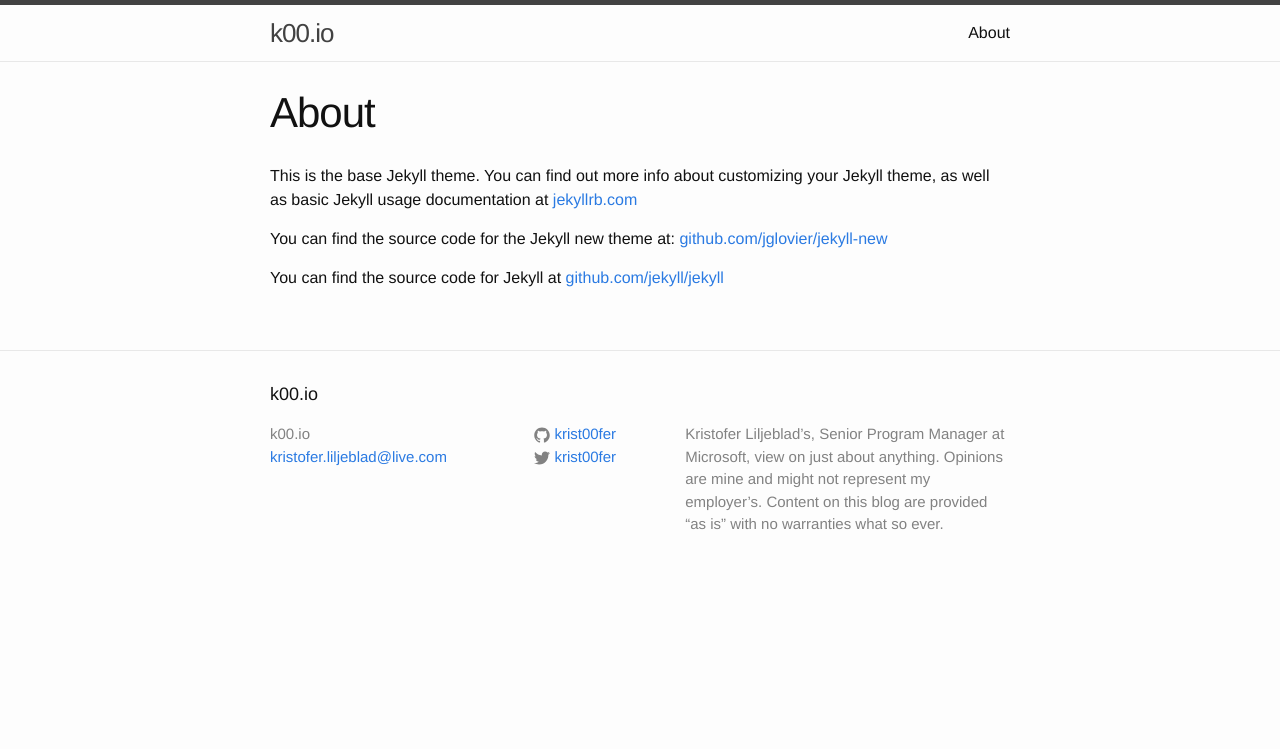
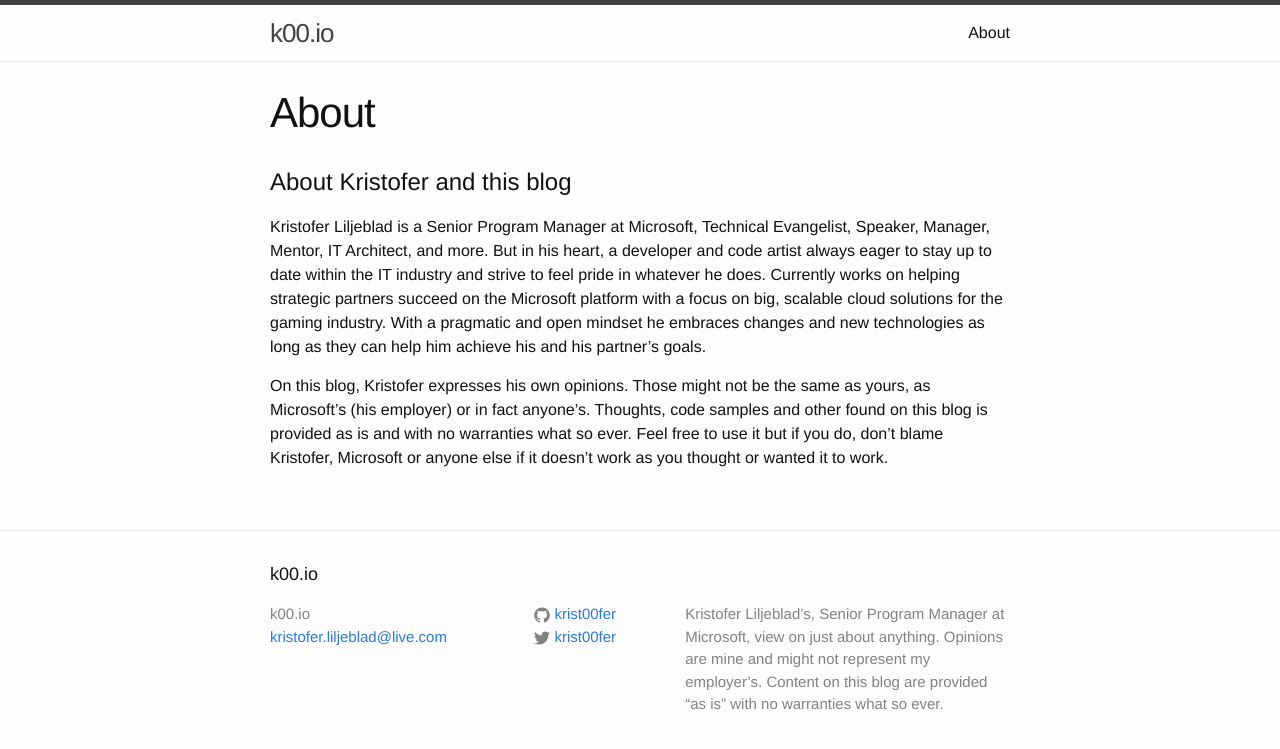
Before and after one commit to krist00fer/krist00fer.github.io, a Jekyll site: the page built from about.md, in a window 1280 px wide. Shown: the top 749 px of the page. Built offline with Jekyll 4.4.1, drawn with Linux system fonts in a browser that asks for light colours.

Commit message:
Updated text about Kristofer and the blog

```diff
--- a/about.md
+++ b/about.md
@@ -3,9 +3,8 @@ layout: page
 title: About
 permalink: /about/
 ---
+#About Kristofer and this blog
 
-This is the base Jekyll theme. You can find out more info about customizing your Jekyll theme, as well as basic Jekyll usage documentation at [jekyllrb.com](http://jekyllrb.com/)
+Kristofer Liljeblad is a Senior Program Manager at Microsoft, Technical Evangelist, Speaker, Manager, Mentor, IT Architect, and more. But in his heart, a developer and code artist always eager to stay up to date within the IT industry and strive to feel pride in whatever he does. Currently works on helping strategic partners succeed on the Microsoft platform with a focus on big, scalable cloud solutions for the gaming industry. With a pragmatic and open mindset he embraces changes and new technologies as long as they can help him achieve his and his partner’s goals.
 
-You can find the source code for the Jekyll new theme at: [github.com/jglovier/jekyll-new](https://github.com/jglovier/jekyll-new)
-
-You can find the source code for Jekyll at [github.com/jekyll/jekyll](https://github.com/jekyll/jekyll)
+On this blog, Kristofer expresses his own opinions. Those might not be the same as yours, as Microsoft’s (his employer) or in fact anyone’s. Thoughts, code samples and other found on this blog is provided as is and with no warranties what so ever. Feel free to use it but if you do, don’t blame Kristofer, Microsoft or anyone else if it doesn’t work as you thought or wanted it to work.
```
